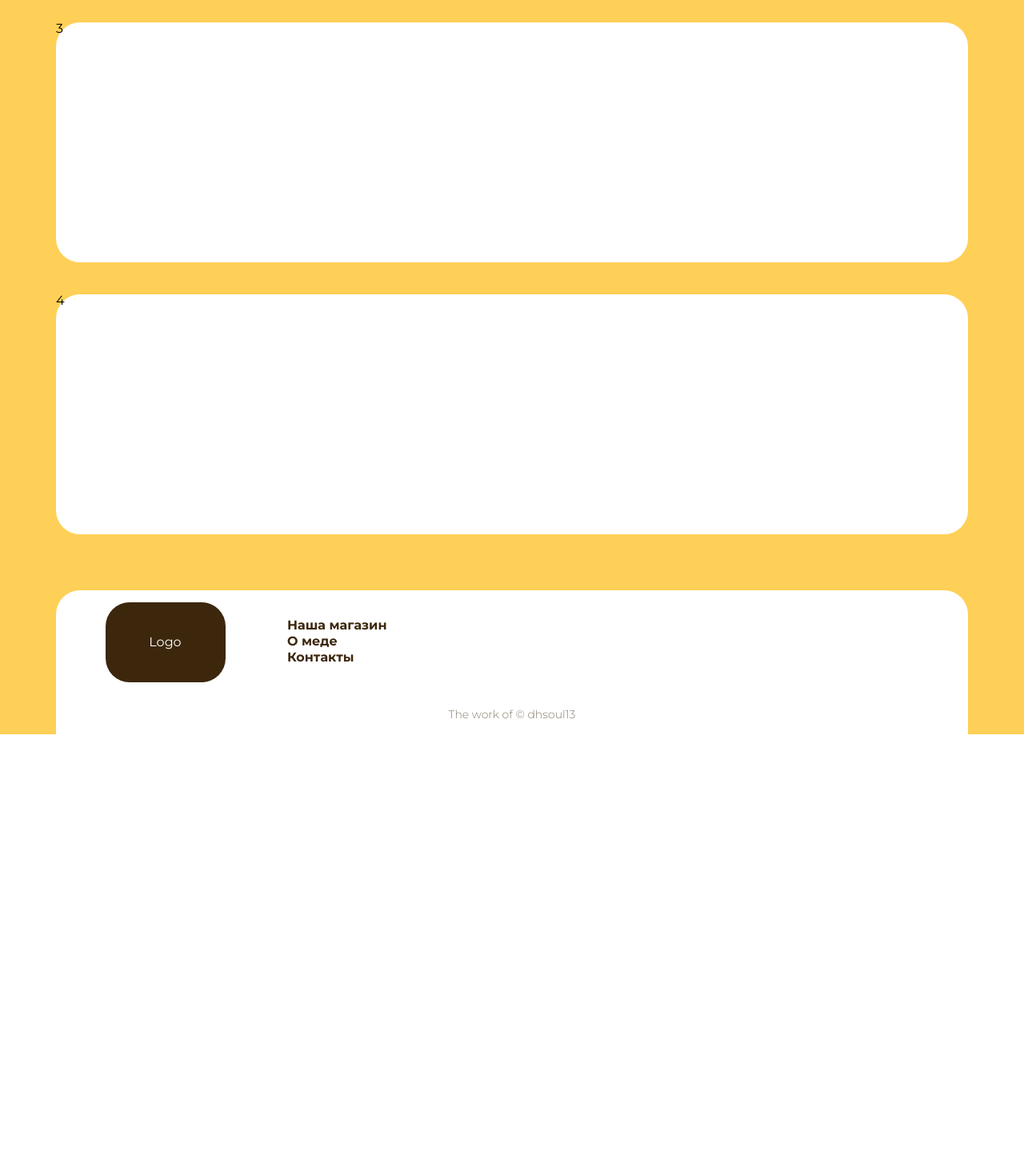
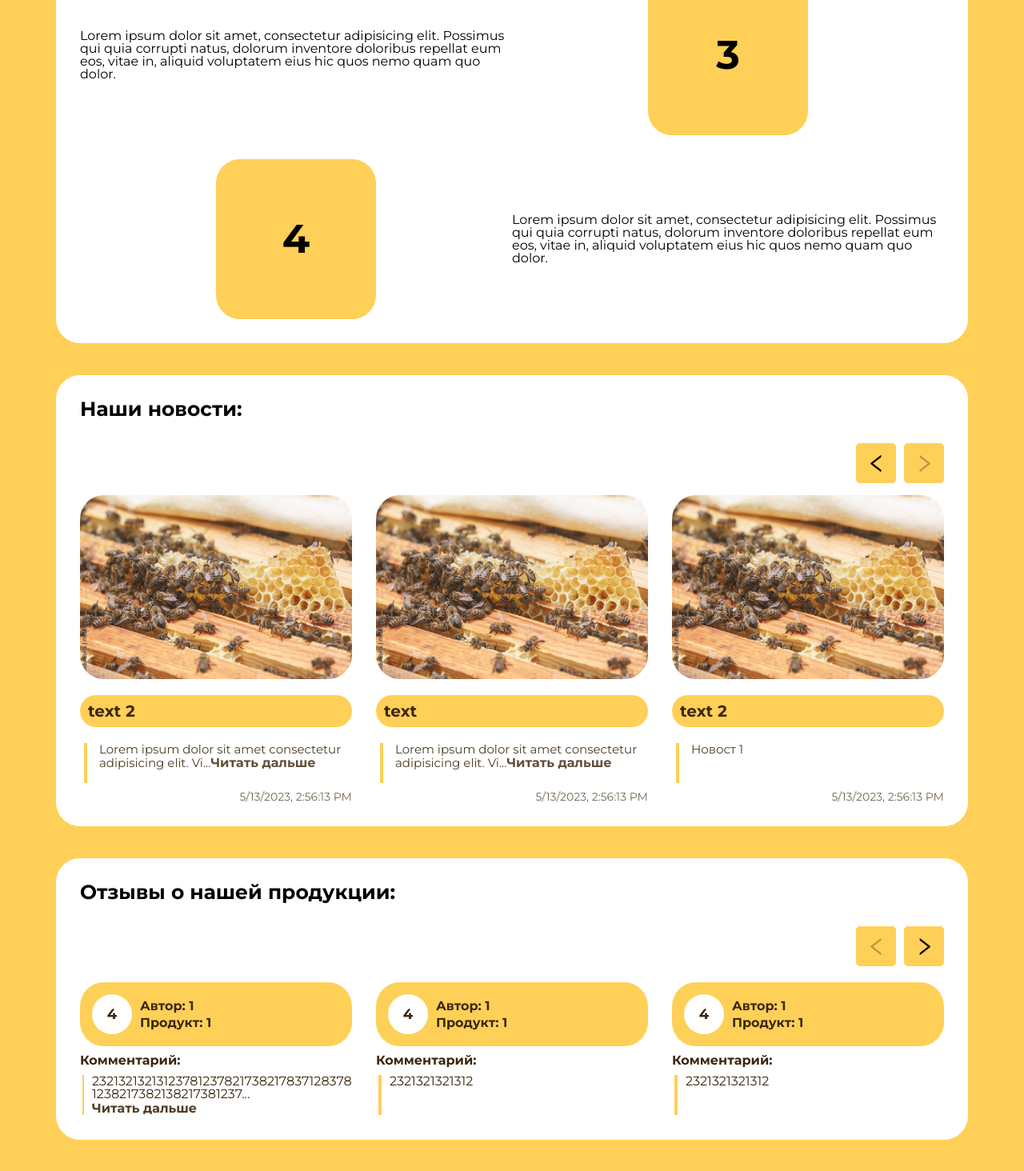
Before and after one commit to dhsoul13/honey_shop, a React (Create React App) app: page / in a window 1280 px wide. Shown: the part 1308-2772 px from the top of the page at 80% size. Before the commit the page ends 2226 px from the top, so only its background shows below. Built offline with nearby package versions, Linux system fonts and the light colour scheme.

Commit message:
feat: :bug: Добавлен слайдер новости

```diff
--- a/src/components/screen/MainScreen/constant.ts
+++ b/src/components/screen/MainScreen/constant.ts
@@ -13,3 +13,16 @@ export const configSlider: SwiperProps = {
 	},
 	modules: [Navigation, Autoplay],
 };
+
+export const configSliderComment: SwiperProps = {
+	slidesPerView: 3,
+	spaceBetween: 30,
+	navigation: {
+		prevEl: '.btn_1_c',
+		nextEl: '.btn_2_c',
+	},
+	autoplay: {
+		delay: 10000,
+	},
+	modules: [Navigation, Autoplay],
+};
--- a/src/components/screen/MainScreen/index.tsx
+++ b/src/components/screen/MainScreen/index.tsx
@@ -5,6 +5,7 @@ import {
 	CarouselDefault,
 	CarouselWrapperCustoms,
 	NewCard,
+	RatingCard,
 } from 'src/components/ui';
 import { MainButton, SliderButton } from 'src/components/ui/buttons';
 import imgs from 'src/assets/imgs/bg.title.jpg';
@@ -12,7 +13,8 @@ import { demoNewsCard } from 'src/shared/constant/demoNewsCard';
 
 // eslint-disable-next-line import/no-extraneous-dependencies
 import { SwiperSlide } from 'swiper/react';
-import { configSlider } from './constant';
+import { configSlider, configSliderComment } from './constant';
+import { demoRating } from 'src/shared/constant/demoRaiting';
 
 export const MainScreen: React.FC = () => {
 	return (
@@ -43,6 +45,49 @@ export const MainScreen: React.FC = () => {
 					</Col>
 				</Row>
 			</article>
+			<article className={clsx(styles.container, styles.reasons)}>
+				<div className={styles.content}>
+					<h2 className={styles.title}>Почему стоит покупать наш мед:</h2>
+					<Row gutter={[0, 30]} align="middle">
+						<Col span={12} className={styles.text}>
+							Lorem ipsum dolor sit amet, consectetur adipisicing elit. Possimus
+							qui quia corrupti natus, dolorum inventore doloribus repellat eum
+							eos, vitae in, aliquid voluptatem eius hic quos nemo quam quo
+							dolor.
+						</Col>
+						<Col span={12} className={styles.icon_block}>
+							<div className={styles.icon}>1</div>
+						</Col>
+						<Col span={12} className={styles.icon_block}>
+							<div className={styles.icon}>2</div>
+						</Col>
+						<Col span={12} className={styles.text}>
+							Lorem ipsum dolor sit amet, consectetur adipisicing elit. Possimus
+							qui quia corrupti natus, dolorum inventore doloribus repellat eum
+							eos, vitae in, aliquid voluptatem eius hic quos nemo quam quo
+							dolor.
+						</Col>
+						<Col span={12} className={styles.text}>
+							Lorem ipsum dolor sit amet, consectetur adipisicing elit. Possimus
+							qui quia corrupti natus, dolorum inventore doloribus repellat eum
+							eos, vitae in, aliquid voluptatem eius hic quos nemo quam quo
+							dolor.
+						</Col>
+						<Col span={12} className={styles.icon_block}>
+							<div className={styles.icon}>3</div>
+						</Col>
+						<Col span={12} className={styles.icon_block}>
+							<div className={styles.icon}>4</div>
+						</Col>
+						<Col span={12} className={styles.text}>
+							Lorem ipsum dolor sit amet, consectetur adipisicing elit. Possimus
+							qui quia corrupti natus, dolorum inventore doloribus repellat eum
+							eos, vitae in, aliquid voluptatem eius hic quos nemo quam quo
+							dolor.
+						</Col>
+					</Row>
+				</div>
+			</article>
 			<article className={clsx(styles.container, styles.news)}>
 				<div className={styles.content}>
 					<h2 className={styles.title}>Наши новости:</h2>
@@ -63,8 +108,29 @@ export const MainScreen: React.FC = () => {
 					</Row>
 				</div>
 			</article>
-			<article className={clsx(styles.container)}>3</article>
-			<article className={clsx(styles.container)}>4</article>
+			<article className={clsx(styles.container, styles.comments)}>
+				<div className={styles.content}>
+					<h2 className={styles.title}>Отзывы о нашей продукции:</h2>
+					<Row className={styles.commet_slider}>
+						<Col span={24}>
+							<div className={styles.slider_btn}>
+								<SliderButton
+									sliderAction={'prev'}
+									linkForSwiper={['btn_1_c']}
+								/>
+								<SliderButton linkForSwiper={['btn_2_c']} />
+							</div>
+							<CarouselWrapperCustoms {...configSliderComment}>
+								{demoRating.map((comment) => (
+									<SwiperSlide>
+										<RatingCard content={comment} />
+									</SwiperSlide>
+								))}
+							</CarouselWrapperCustoms>
+						</Col>
+					</Row>
+				</div>
+			</article>
 		</section>
 	);
 };
--- a/src/components/screen/MainScreen/mainSreen.module.scss
+++ b/src/components/screen/MainScreen/mainSreen.module.scss
@@ -56,3 +56,36 @@
 		margin-bottom: 15px;
 	}
 }
+
+.reasons {
+	.text {
+		font-size: 16px;
+	}
+	.icon_block {
+		display: flex;
+		align-items: center;
+		justify-content: center;
+	}
+	.icon {
+		display: flex;
+		align-items: center;
+		justify-content: center;
+		background-color: $primary;
+		width: 200px;
+		height: 200px;
+		font-size: 50px;
+		font-weight: 700;
+		border-radius: 30px;
+	}
+}
+
+.comments {
+	.commet_slider {
+	}
+	.slider_btn {
+		margin-bottom: 20px;
+		display: flex;
+		justify-content: end;
+		gap: 10px;
+	}
+}
--- a/src/components/ui/index.ts
+++ b/src/components/ui/index.ts
@@ -6,3 +6,4 @@ export * from './modals';
 export * from './alerts';
 export * from './carousel';
 export * from './new-card';
+export * from './rating-card';
--- /dev/null
+++ b/src/components/ui/rating-card/index.tsx
@@ -0,0 +1,43 @@
+import { IRatingCard } from './types';
+
+import styles from './ratingCard.module.scss';
+import { Col, Row } from 'antd';
+import { MainButton } from '../buttons';
+
+const HiddenOtherText: React.FC<{ text: string; onExit?: () => void }> = ({
+	text,
+	onExit,
+}) => {
+	if (text.length < 30) {
+		return <p>{text}</p>;
+	}
+	return (
+		<p>
+			{text.slice(0, 60)}...
+			<MainButton cn={styles.button} type="link" onClick={onExit}>
+				Читать дальше
+			</MainButton>
+		</p>
+	);
+};
+
+export const RatingCard: React.FC<IRatingCard> = ({ content }) => {
+	return (
+		<Row className={styles.wrapper_card} key={content.id} gutter={[0, 10]}>
+			<Col span={24} className={styles.person_info}>
+				<div className={styles.rating}>{content.rating}</div>
+				<div className={styles.main_info}>
+					<h2>Автор: {content.id_user}</h2>
+					<h2>Продукт: {content.id_product}</h2>
+				</div>
+			</Col>
+			<Col span={24} className={styles.comment}>
+				<h2 className={styles.comment_title}>Комментарий:</h2>
+				<div className={styles.comment_text}>
+					<div className={styles.line} />
+					<HiddenOtherText text={content.comment} />
+				</div>
+			</Col>
+		</Row>
+	);
+};
--- /dev/null
+++ b/src/components/ui/rating-card/ratingCard.module.scss
@@ -0,0 +1,57 @@
+@import 'src/styles/global.scss';
+
+.wrapper_card {
+	* {
+		color: $color_type_1;
+	}
+	.button {
+		opacity: 0.9;
+		font-size: 14px;
+		color: $color_type_1;
+	}
+	.person_info {
+		background-color: $primary;
+		padding: 15px;
+		border-radius: 30px;
+		display: flex;
+		gap: 10px;
+		align-items: center;
+		.rating {
+			width: 50px;
+			height: 50px;
+			background-color: #fff;
+			border-radius: 50%;
+			display: flex;
+			align-items: center;
+			justify-content: center;
+			font-size: 18px;
+			font-weight: 700;
+		}
+		.main_info {
+			display: flex;
+			flex-direction: column;
+			gap: 5px;
+		}
+	}
+
+	.comment {
+		display: flex;
+		flex-direction: column;
+		.comment_title {
+			margin-bottom: 10px;
+		}
+		.comment_text {
+			width: 100%;
+			display: flex;
+			gap: 10px;
+			min-height: 50px;
+			padding-left: 3px;
+			word-break: break-all;
+		}
+		.line {
+			height: 50px;
+			width: 4px;
+			background-color: $primary;
+		}
+	}
+}
--- /dev/null
+++ b/src/components/ui/rating-card/types.ts
@@ -0,0 +1,3 @@
+export interface IRatingCard {
+	content: IRequestComments;
+}
--- /dev/null
+++ b/src/shared/constant/demoRaiting.ts
@@ -0,0 +1,35 @@
+export const demoRating: Array<IRequestComments> = [
+	{
+		id: 1,
+		id_product: 1,
+		id_user: 1,
+		comment:
+			'232132132131237812378217382178371283781238217382138217381237812738127382173812',
+		date: new Date().toLocaleString() + '',
+		rating: 4,
+	},
+	{
+		id: 2,
+		id_product: 1,
+		id_user: 1,
+		comment: '2321321321312',
+		date: new Date().toLocaleString() + '',
+		rating: 4,
+	},
+	{
+		id: 3,
+		id_product: 1,
+		id_user: 1,
+		comment: '2321321321312',
+		date: new Date().toLocaleString() + '',
+		rating: 4,
+	},
+	{
+		id: 4,
+		id_product: 1,
+		id_user: 1,
+		comment: '2321321321312',
+		date: new Date().toLocaleString() + '',
+		rating: 4,
+	},
+];
```
Also changed, not shown: src/interface/api.interface.ts (+11 -0 lines).
